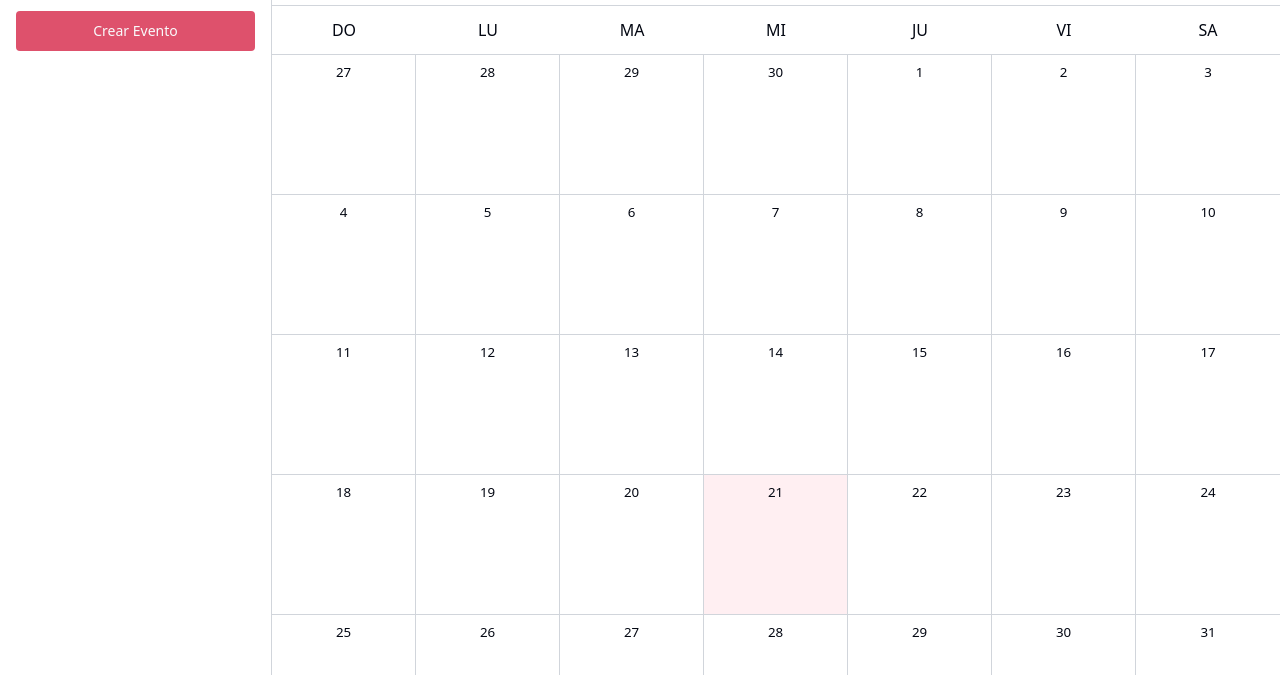
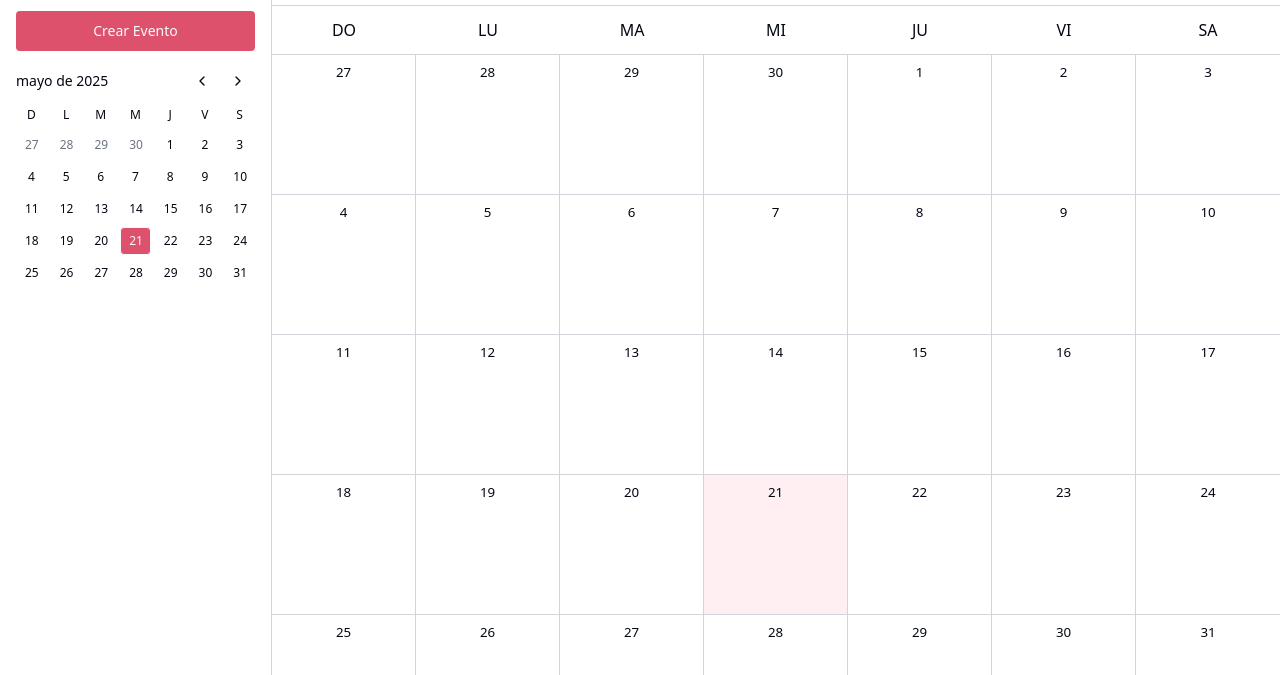
Before and after one commit to MiauraDev/My-Calendar, a plain HTML site: page index.html in a window 1280 px wide. Shown: the part 45-720 px from the top of the page. Drawn offline with Linux system fonts and the light colour scheme.

Commit message:
feat: :art: Mini dynamic calendar

```diff
--- a/index.html
+++ b/index.html
@@ -25,6 +25,43 @@
       </div>
 
       <button class="button button--primary button--lg" data-event-create-button>Crear Evento</button>
+      <div class="mini-calendar" data-mini-calendar>
+        <div class="mini-calendar__header">
+          <time class="mini-calendar__date" data-mini-calendar-date></time>
+
+          <div class="mini-calendar__controls">
+            <button class="button button--icon button--secondary button--sm" data-mini-calendar-previous-button>
+              <svg xmlns="http://www.w3.org/2000/svg" width="24" height="24" viewBox="0 0 24 24" fill="none"
+                stroke="currentColor" stroke-width="2" stroke-linecap="round" stroke-linejoin="round"
+                class="button__icon">
+                <path d="m15 18-6-6 6-6" />
+              </svg>
+            </button>
+
+            <button class="button button--icon button--secondary button--sm" data-mini-calendar-next-button>
+              <svg xmlns="http://www.w3.org/2000/svg" width="24" height="24" viewBox="0 0 24 24" fill="none"
+                stroke="currentColor" stroke-width="2" stroke-linecap="round" stroke-linejoin="round"
+                class="button__icon">
+                <path d="m9 18 6-6-6-6" />
+              </svg>
+            </button>
+          </div>
+        </div>
+
+        <div class="mini-calendar__content">
+          <ul class="mini-calendar__day-of-week-list">
+            <li class="mini-calendar__day-of-week">D</li>
+            <li class="mini-calendar__day-of-week">L</li>
+            <li class="mini-calendar__day-of-week">M</li>
+            <li class="mini-calendar__day-of-week">M</li>
+            <li class="mini-calendar__day-of-week">J</li>
+            <li class="mini-calendar__day-of-week">V</li>
+            <li class="mini-calendar__day-of-week">S</li>
+          </ul>
+
+          <ul class="mini-calendar__day-list" data-mini-calendar-day-list></ul>
+        </div>
+      </div>
     </div>
     <main class="main">
       <div class="nav">
@@ -557,6 +594,13 @@
       </span>
     </button>
   </template>
+
+    <template data-template="mini-calendar-day-list-item">
+    <li class="mini-calendar__day-list-item" data-mini-calendar-day-list-item>
+      <button class="mini-calendar__day button button--sm" data-mini-calendar-day></button>
+    </li>
+  </template>
+
 </body>
 
 </html>
--- a/scripts/index.js
+++ b/scripts/index.js
@@ -4,6 +4,7 @@ import { initEventDeleteDialog } from "./event-delete-dialog.js";
 import { initEventDetailsDialog } from "./event-details-dialog.js";
 import { initEventFormDialog } from "./event-form-dialog.js";
 import { initEventStore } from "./event-store.js";
+import { initMiniCalendars } from "./mini-calendar.js";
 import { initNav } from "./nav.js";
 import { initNotifications } from "./notifications.js";
 import { initViewSelect } from "./view-select.js";
@@ -14,6 +15,7 @@ initEventCreateButton();
 initEventDeleteDialog();
 initEventDetailsDialog();
 initEventFormDialog();
+initMiniCalendars();
 initNav();
 initNotifications();
 initViewSelect();
--- /dev/null
+++ b/scripts/mini-calendar.js
@@ -0,0 +1,96 @@
+import { today, subtractMonths, addMonths, generateMonthCalendarDays, isTheSameDay } from "./date.js";
+
+const calendarDayListItemTemplateElement = document.querySelector("[data-template='mini-calendar-day-list-item']");
+
+const dateFormatter = new Intl.DateTimeFormat("eS-ES", {
+  month: 'long',
+  year: 'numeric'
+});
+
+export function initMiniCalendars() {
+  const calendarElements = document.querySelectorAll("[data-mini-calendar]");
+
+  for (const calendarElement of calendarElements) {
+    initMiniCalendar(calendarElement);
+  }
+}
+
+function initMiniCalendar(calendarElement) {
+  const calendarPreviousButtonElement = calendarElement.querySelector("[data-mini-calendar-previous-button]");
+  const calendarNextButtonElement = calendarElement.querySelector("[data-mini-calendar-next-button]");
+
+  let selectedDate = today();
+  let miniCalendarDate = today();
+
+  function refreshMiniCalendar() {
+    refreshDateElement(calendarElement, miniCalendarDate);
+    refreshDayListElement(
+      calendarElement,
+      miniCalendarDate,
+      selectedDate
+    );
+  }
+
+  calendarPreviousButtonElement.addEventListener("click", () => {
+    miniCalendarDate = subtractMonths(miniCalendarDate, 1);
+    refreshMiniCalendar();
+  });
+
+  calendarNextButtonElement.addEventListener("click", () => {
+    miniCalendarDate = addMonths(miniCalendarDate, 1);
+    refreshMiniCalendar();
+  });
+
+  document.addEventListener("date-change", (event) => {
+    selectedDate = event.detail.date;
+    miniCalendarDate = event.detail.date;
+    refreshMiniCalendar();
+  });
+
+  refreshMiniCalendar();
+}
+
+function refreshDateElement(parent, date) {
+  const calendarDateElement = parent.querySelector("[data-mini-calendar-date]");
+
+  calendarDateElement.textContent = dateFormatter.format(date);
+}
+
+function refreshDayListElement(parent, miniCalendarDate, selectedDate) {
+  const calendarDayListElement = parent.querySelector("[data-mini-calendar-day-list]");
+
+  calendarDayListElement.replaceChildren();
+  const calendarDays = generateMonthCalendarDays(miniCalendarDate);
+  for (const calendarDay of calendarDays) {
+    const calendarDayListItemContent = calendarDayListItemTemplateElement.content.cloneNode(true);
+    const calendarDayListItemElement = calendarDayListItemContent.querySelector("[data-mini-calendar-day-list-item]");
+    const calendarDayElement = calendarDayListItemElement.querySelector("[data-mini-calendar-day]");
+
+    calendarDayElement.textContent = calendarDay.getDate();
+
+    if (miniCalendarDate.getMonth() !== calendarDay.getMonth()) {
+      calendarDayElement.classList.add("mini-calendar__day--other");
+    }
+
+    if (isTheSameDay(selectedDate, calendarDay)) {
+      calendarDayElement.classList.add("button--primary");
+    } else {
+      calendarDayElement.classList.add("button--secondary");
+    }
+
+    if (isTheSameDay(today(), calendarDay)) {
+      calendarDayElement.classList.add("mini-calendar__day--highlight");
+    }
+
+    calendarDayElement.addEventListener("click", () => {
+      calendarDayElement.dispatchEvent(new CustomEvent("date-change", {
+        detail: {
+          date: calendarDay
+        },
+        bubbles: true
+      }));
+    });
+
+    calendarDayListElement.appendChild(calendarDayListItemElement);
+  }
+}
--- a/styles/button.css
+++ b/styles/button.css
@@ -44,6 +44,13 @@
   height: 2.5rem;
 }
 
+.button--sm {
+  font-size: var(--font-size-xs);
+  line-height: var(--line-height-xs);
+  height: 1.75rem;
+  padding: 0 0.5rem;
+}
+
 .button--icon {
   display: flex;
   align-items: center;
--- a/styles/index.css
+++ b/styles/index.css
@@ -6,6 +6,7 @@
 @import "./event.css";
 @import "./form.css";
 @import "./input.css";
+@import "./mini-calendar.css";
 @import "./nav.css";
 @import "./month-calendar.css";
 @import "./scroll.css";
--- /dev/null
+++ b/styles/mini-calendar.css
@@ -0,0 +1,65 @@
+.mini-calendar {
+  display: flex;
+  flex-direction: column;
+  gap: 0.75rem;
+}
+
+.mini-calendar__header {
+  display: flex;
+  justify-content: space-between;
+  align-items: center;
+}
+
+.mini-calendar__date {
+  font-size: var(--font-size-sm);
+  line-height: var(--line-height-sm);
+}
+
+.mini-calendar__controls {
+  display: flex;
+  gap: 0.125rem;
+}
+
+.mini-calendar__content {
+  display: flex;
+  flex-direction: column;
+  gap: 0.5rem;
+}
+
+.mini-calendar__day-of-week-list {
+  list-style: none;
+  display: grid;
+  grid-template-columns: repeat(7, minmax(0, 1fr));
+  gap: 0.25rem;
+}
+
+.mini-calendar__day-of-week {
+  text-align: center;
+  font-size: var(--font-size-xs);
+  line-height: var(--line-height-xs);
+  font-weight: 500;
+}
+
+.mini-calendar__day-list {
+  list-style: none;
+  display: grid;
+  grid-template-columns: repeat(7, minmax(0, 1fr));
+  gap: 0.25rem;
+}
+
+.mini-calendar__day-list-item {
+  text-align: center;
+}
+
+.mini-calendar__day {
+  width: 100%;
+  border: 1px solid transparent;
+}
+
+.mini-calendar__day--other {
+  color: var(--color-gray-500);
+}
+
+.mini-calendar__day--highlight {
+  border-color: var(--color-blue-600);
+}
```
